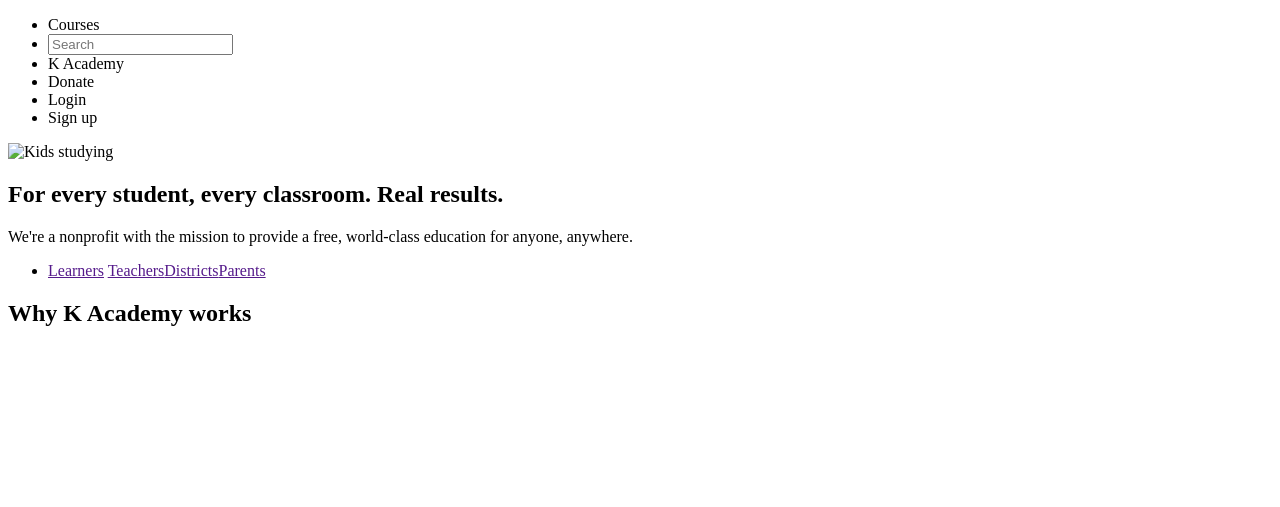
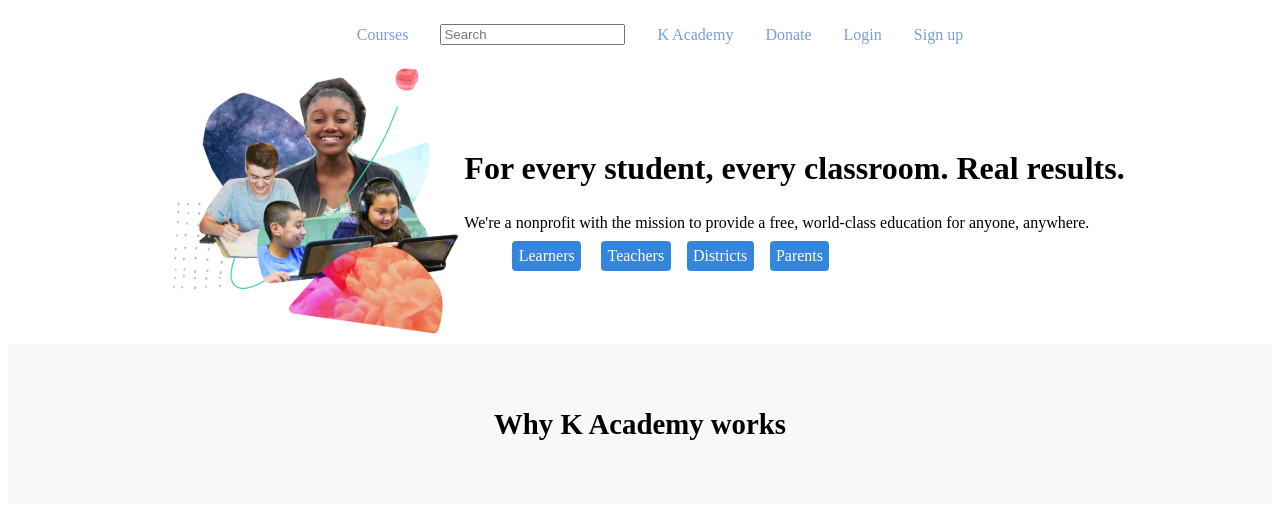
Before and after one commit to moisesg526/k-academy, a plain HTML site: page index.html in a window 1280 px wide. Drawn offline with Linux system fonts and the light colour scheme.

Commit message:
Added a footer and some color to the links on the main

```diff
--- a/index.html
+++ b/index.html
@@ -3,7 +3,7 @@
   <head>
     <meta charset="UTF-8" />
     <meta name="viewport" content="width=device-width, initial-scale=1.0" />
-    <link rel="stylesheet" href="style.css">
+    <link rel="stylesheet" href="style.css" />
     <title>K Academy</title>
   </head>
   <body>
@@ -20,8 +20,10 @@
           <li>Sign up</li>
         </ul>
       </nav>
-      <section>
-        <img src="" alt="Kids studying" />
+    </header>
+    <main>
+      <img src="/kacademy.png" alt="Kids studying" />
+      <section class="main-div">
         <h1>For every student, every classroom. Real results.</h1>
         <p>
           We're a nonprofit with the mission to provide a free, world-class
@@ -34,7 +36,9 @@
           </li>
         </ul>
       </section>
+    </main>
+    <footer>
       <h2>Why K Academy works</h2>
-    </header>
+    </footer>
   </body>
 </html>
--- a/style.css
+++ b/style.css
@@ -0,0 +1,40 @@
+main,
+nav,
+nav ul,
+h2,
+footer {
+  list-style: none;
+  display: flex;
+  justify-content: center;
+  align-items: center;
+}
+
+h1 {
+  font-size: 2rem;
+}
+nav ul {
+  gap: 2rem;
+  color: #769ede;
+}
+
+.main-div li {
+  list-style: none;
+}
+
+.main-div a {
+  color: #fff;
+  background-color: #3485dc;
+  text-decoration: none;
+  padding: 0.4rem;
+  margin: 0.5rem;
+  border-radius: 4px;
+}
+
+footer {
+  background-color: #f6f5f5b3;
+  height: 10rem;
+}
+
+h2 {
+  font-size: 1.8rem;
+}
```
